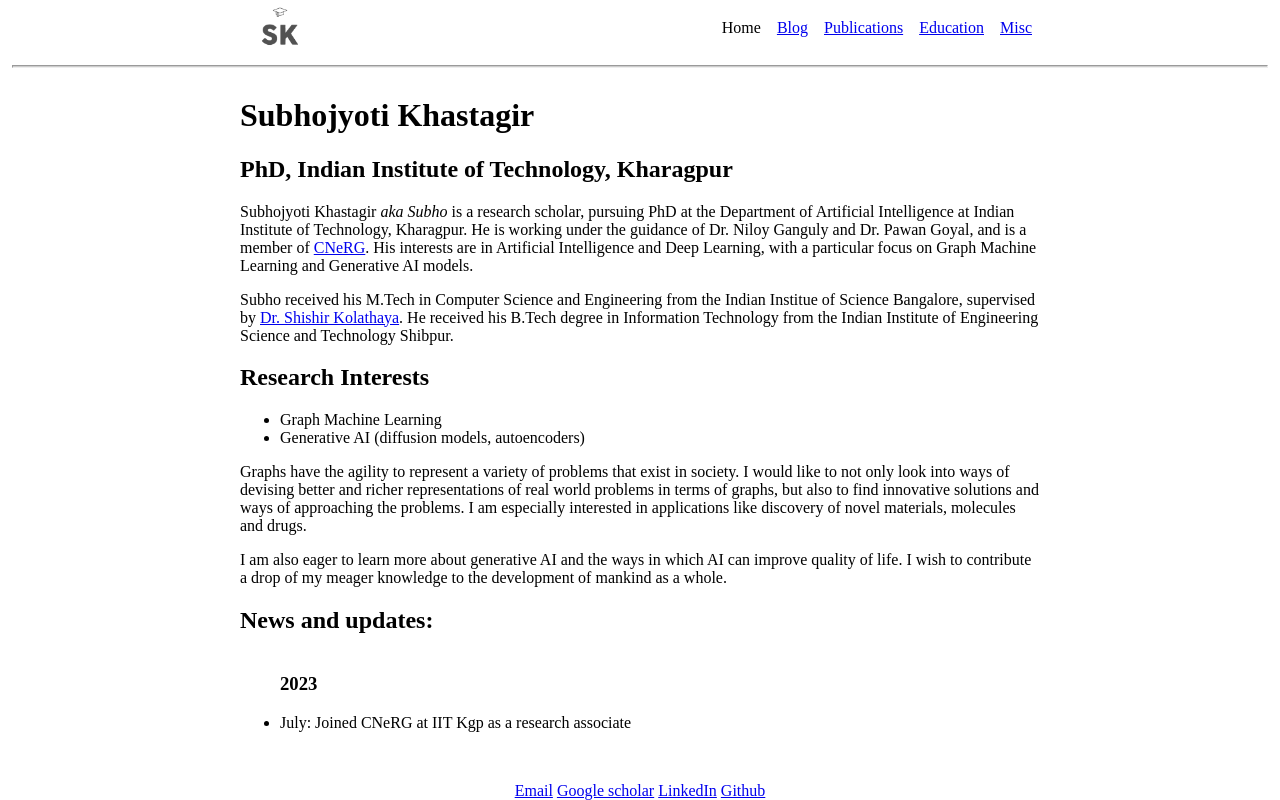
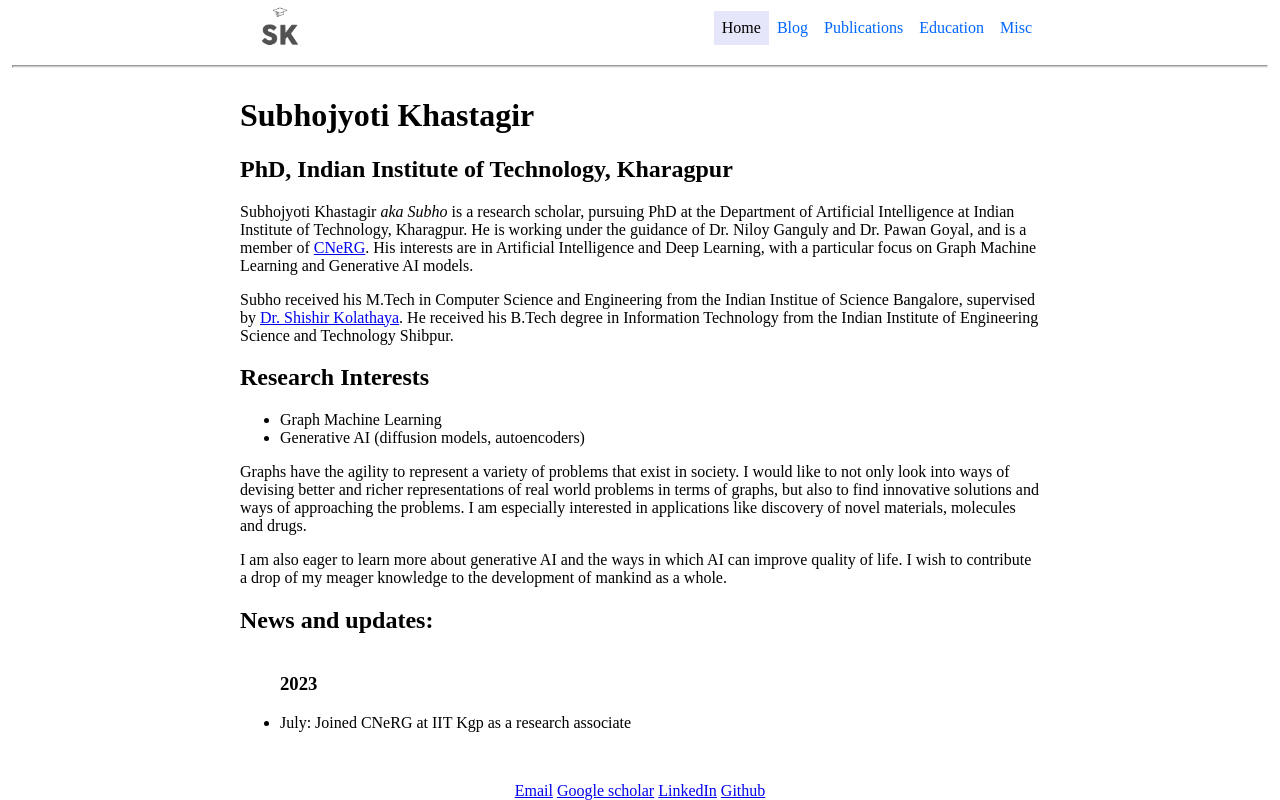
Before and after one commit to Subho13/subho13.github.io, a plain HTML site: page index.html in a window 1280 px wide. Drawn offline with Linux system fonts and the light colour scheme; a script that the page names is missing.

Commit message:
Stylized navbar and padded container

```diff
--- a/style.css
+++ b/style.css
@@ -3,6 +3,7 @@ html, body {
     border: 0;
     padding: 0;
     height: 100%;
+    scrollbar-width: none;
 }
 
 body {
@@ -16,8 +17,8 @@ main {
 }
 
 hr {
-    clear:both;
-    display:block;
+    clear: both;
+    display: block;
     width: 98%;
     background-color:#CCC;
     height: 1px;
@@ -29,6 +30,7 @@ hr {
 
 .container {
     max-width: 800px;
+    margin: 0 16px;
 }
 
 .primary-header {
@@ -44,6 +46,23 @@ hr {
     flex-direction: row;
 }
 
+.primary-navigation > p {
+    background: lavender;
+}
+.primary-navigation > a {
+    text-decoration: none;
+    color: #06f;
+}
+
+.primary-navigation > a:hover {
+    background: lavender;
+}
+
+.primary-navigation > a[href="#"] {
+    /* color: gray; */
+    cursor: not-allowed;
+}
+
 .primary-navigation > * {
     padding: 8px;
 }
```
